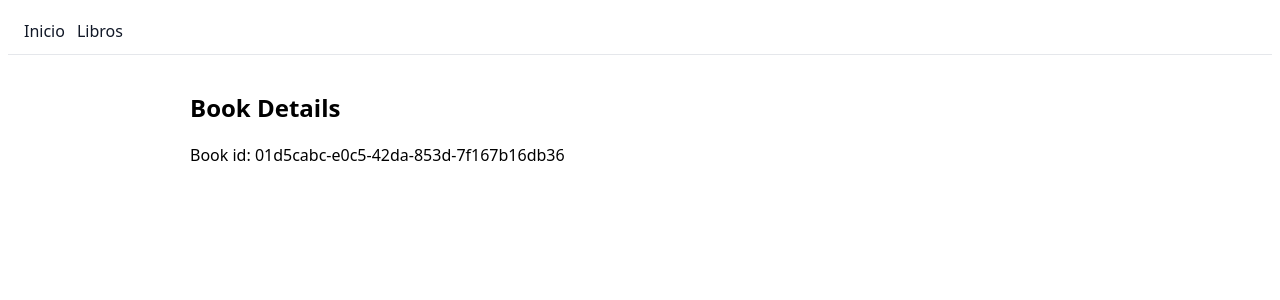
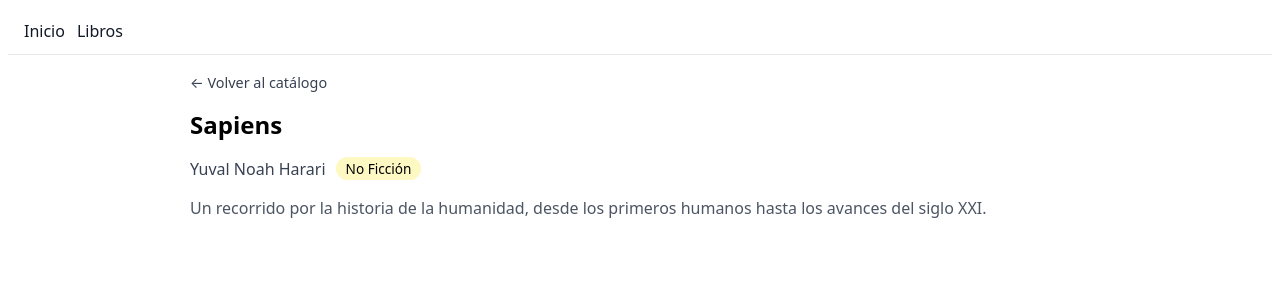
Before and after one commit to jltamayocabello-droid/m6_abp_booklist-spa, a Vue app: page /books/01d5cabc-e0c5-42da-853d-7f167b16db36 in a window 1280 px wide. Shown: the top 300 px of the page. Built offline with nearby package versions, Linux system fonts and the light colour scheme.

Commit message:
Se refactoriza código y se incorpora store de Pinia y persistencia con localstorage

```diff
--- a/src/components/BookCard.vue
+++ b/src/components/BookCard.vue
@@ -1,7 +1,11 @@
 <template>
   <article class="bookCard" :title="`ID: ${props.book.id}`">
     <header class="row">
-      <h3 class="title">{{ props.book.title }}</h3>
+      <h3 class="title">
+        <RouterLink class="titleLink" :to="{ name: 'book-details', params: { id: props.book.id } }">
+          {{ props.book.title }}
+        </RouterLink>
+      </h3>
       <button type="button" class="danger" @click="handleDelete">Eliminar</button>
     </header>
 
@@ -17,6 +21,8 @@
 </template>
 
 <script setup>
+import { RouterLink } from 'vue-router'
+
 const props = defineProps({
   book: { type: Object, required: true },
 })
@@ -52,6 +58,13 @@ function handleDelete() {
 }
 .title {
   margin: 0 0 6px;
+}
+.titleLink {
+  text-decoration: none;
+  color: inherit;
+}
+.titleLink:hover {
+  text-decoration: underline;
 }
 .meta {
   margin: 0;
--- a/src/components/BookForm.vue
+++ b/src/components/BookForm.vue
@@ -9,7 +9,13 @@
       </label>
       <label class="field">
         <span>Autor *</span>
-        <input v-model.trim="newBook.author" type="text" placeholder="Ej: George Orwell" @keydown.enter.prevent @keyup.enter="handleSubmit"/>
+        <input
+          v-model.trim="newBook.author"
+          type="text"
+          placeholder="Ej: George Orwell"
+          @keydown.enter.prevent
+          @keyup.enter="handleSubmit"
+        />
       </label>
 
       <label class="field">
@@ -78,26 +84,59 @@ function handleSubmit() {
 
   emit('bookCreated', {
     id: crypto.randomUUID(),
-    title: newBook.title.trim(),
-    author: newBook.author.trim(),
+    title: newBook.title,
+    author: newBook.author,
     category: newBook.category,
-    description: newBook.description.trim(),
+    description: newBook.description,
   })
 
   resetForm()
 }
 </script>
 
-
-
 <style scoped>
-.card { border: 1px solid #e5e7eb; border-radius: 10px; padding: 16px; }
-.form { display: grid; gap: 12px; }
-.field { display: grid; gap: 6px; }
-input, select, textarea { padding: 10px 12px; border: 1px solid #d1d5db; border-radius: 8px; }
-.primary { padding: 10px 12px; border: 0; border-radius: 8px; background: #111827; color: white; cursor: pointer; }
-.primary:disabled { opacity: 0.5; cursor: not-allowed; }
-.hint { margin: 0; color: #6b7280; }
-.preview { margin-top: 16px; padding-top: 12px; border-top: 1px solid #e5e7eb; }
-.muted { color: #6b7280; }
+.card {
+  border: 1px solid #e5e7eb;
+  border-radius: 10px;
+  padding: 16px;
+}
+.form {
+  display: grid;
+  gap: 12px;
+}
+.field {
+  display: grid;
+  gap: 6px;
+}
+input,
+select,
+textarea {
+  padding: 10px 12px;
+  border: 1px solid #d1d5db;
+  border-radius: 8px;
+}
+.primary {
+  padding: 10px 12px;
+  border: 0;
+  border-radius: 8px;
+  background: #111827;
+  color: white;
+  cursor: pointer;
+}
+.primary:disabled {
+  opacity: 0.5;
+  cursor: not-allowed;
+}
+.hint {
+  margin: 0;
+  color: #6b7280;
+}
+.preview {
+  margin-top: 16px;
+  padding-top: 12px;
+  border-top: 1px solid #e5e7eb;
+}
+.muted {
+  color: #6b7280;
+}
 </style>
--- /dev/null
+++ b/src/stores/books.js
@@ -0,0 +1,68 @@
+import { ref, watch } from 'vue'
+import { defineStore } from 'pinia'
+
+const STORAGE_KEY = 'booklist-books'
+
+const defaultBooks = [
+  {
+    id: crypto.randomUUID(),
+    title: 'Cien años de soledad',
+    author: 'Gabriel García Márquez',
+    category: 'Ficción',
+    description:
+      'La historia multi-generacional de la familia Buendía en el pueblo místico de Macondo.',
+  },
+  {
+    id: crypto.randomUUID(),
+    title: '1984',
+    author: 'George Orwell',
+    category: 'Distopía',
+    description:
+      'Una visión aterradora de un estado totalitario donde el pensamiento libre está prohibido.',
+  },
+  {
+    id: crypto.randomUUID(),
+    title: 'Interstellar',
+    author: 'Christopher Nolan',
+    category: 'Ciencia',
+    description:
+      'Un grupo de astronautas viaja a través de un agujero de gusano en busca de un nuevo hogar para la humanidad.',
+  },
+  {
+    id: crypto.randomUUID(),
+    title: 'Sapiens',
+    author: 'Yuval Noah Harari',
+    category: 'No Ficción',
+    description:
+      'Un recorrido por la historia de la humanidad, desde los primeros humanos hasta los avances del siglo XXI.',
+  },
+  {
+    id: crypto.randomUUID(),
+    title: 'Breve historia del tiempo',
+    author: 'Stephen Hawking',
+    category: 'Historia',
+    description:
+      'Una exploración de los orígenes del universo, los agujeros negros y la naturaleza del tiempo.',
+  },
+]
+
+export const useBookStore = defineStore('books', () => {
+  const stored = localStorage.getItem(STORAGE_KEY)
+  const books = ref(stored ? JSON.parse(stored) : defaultBooks)
+
+  watch(books, (val) => localStorage.setItem(STORAGE_KEY, JSON.stringify(val)), { deep: true })
+
+  function addBook(book) {
+    books.value = [book, ...books.value]
+  }
+
+  function deleteBook(id) {
+    books.value = books.value.filter((b) => b.id !== id)
+  }
+
+  function getBook(id) {
+    return books.value.find((b) => b.id === id) ?? null
+  }
+
+  return { books, addBook, deleteBook, getBook }
+})
--- a/src/views/BookDetailsView.vue
+++ b/src/views/BookDetailsView.vue
@@ -1,16 +1,97 @@
-
-
 <template>
   <section>
-    <h1>Book Details</h1>
-    <p>Book id: {{ props.id }}</p>
+    <RouterLink class="back" :to="{ name: 'books' }">← Volver al catálogo</RouterLink>
 
-    <!-- Lección 5: aquí buscarás el libro por id y mostrarás su info -->
+    <template v-if="book">
+      <h1 class="title">{{ book.title }}</h1>
+
+      <p class="meta">
+        <span class="author">{{ book.author }}</span>
+        <span class="category" :class="categoryClass(book.category)">{{ book.category }}</span>
+      </p>
+
+      <p v-if="book.description" class="description">{{ book.description }}</p>
+      <p v-else class="muted">Sin sinopsis disponible.</p>
+    </template>
+
+    <template v-else>
+      <p class="muted">Libro no encontrado.</p>
+    </template>
   </section>
 </template>
 
 <script setup>
+import { computed } from 'vue'
+import { RouterLink } from 'vue-router'
+import { useBookStore } from '../stores/books.js'
+
 const props = defineProps({
-  id: { type: String, required: true }
+  id: { type: String, required: true },
 })
+
+const store = useBookStore()
+const book = computed(() => store.getBook(props.id))
+
+function categoryClass(category) {
+  return {
+    fiction: category === 'Ficción',
+    nonFiction: category === 'No Ficción',
+    science: category === 'Ciencia',
+    history: category === 'Historia',
+    dystopia: category === 'Distopía',
+  }
+}
 </script>
+
+<style scoped>
+.back {
+  display: inline-block;
+  margin-bottom: 16px;
+  color: #374151;
+  text-decoration: none;
+  font-size: 0.9rem;
+}
+.back:hover {
+  text-decoration: underline;
+}
+.title {
+  margin: 0 0 8px;
+}
+.meta {
+  display: flex;
+  align-items: center;
+  gap: 10px;
+  margin-bottom: 12px;
+}
+.author {
+  color: #374151;
+}
+.category {
+  padding: 2px 10px;
+  border-radius: 999px;
+  background: #f3f4f6;
+  font-size: 0.85rem;
+}
+.category.fiction {
+  background: #ede9fe;
+}
+.category.nonFiction {
+  background: #fef9c3;
+}
+.category.science {
+  background: #dcfce7;
+}
+.category.history {
+  background: #e0f2fe;
+}
+.category.dystopia {
+  background: #fee2e2;
+}
+.description {
+  color: #4b5563;
+  line-height: 1.6;
+}
+.muted {
+  color: #9ca3af;
+}
+</style>
--- a/src/views/BooksView.vue
+++ b/src/views/BooksView.vue
@@ -1,22 +1,18 @@
-
-
 <template>
-  <section>
+  <section class="page">
     <header class="header">
       <h1>Lista de Libros</h1>
       <p>Administra tu catálogo: agrega libros y revisa el listado.</p>
 
-      <button type="button" @click.once="showInfo">
-        Ver tip de uso
+      <button type="button" @click.once="showInfo" :disabled="tipShown" class="tip-btn">
+        {{ tipShown ? 'Tip mostrado ✓' : 'Ver tip de uso' }}
       </button>
       <small v-if="tip">{{ tip }}</small>
     </header>
 
     <BookForm @book-created="handleBookCreated" />
 
-    <div class="spacer"></div>
-
-    <BookList :books="books" @book-deleted="handleBookDeleted"/>
+    <BookList :books="store.books" @book-deleted="handleBookDeleted" />
   </section>
 </template>
 
@@ -24,62 +20,37 @@
 import { ref } from 'vue'
 import BookForm from '../components/BookForm.vue'
 import BookList from '../components/BookList.vue'
+import { useBookStore } from '../stores/books.js'
 
-const books = ref([
-  {
-    id: crypto.randomUUID(),
-    title: 'Cien años de soledad',
-    author: 'Gabriel García Márquez',
-    category: 'Ficción',
-    description: 'La historia multi-generacional de la familia Buendía en el pueblo místico de Macondo.'
-  },
-  {
-    id: crypto.randomUUID(),
-    title: '1984',
-    author: 'George Orwell',
-    category: 'Distopía',
-    description: 'Una visión aterradora de un estado totalitario donde el pensamiento libre está prohibido.'
-  },
-  {
-    id: crypto.randomUUID(),
-    title: 'Interstellar',
-    author: 'Christopher Nolan',
-    category: 'Ciencia',
-    description: 'Un grupo de astronautas viaja a través de un agujero de gusano en busca de un nuevo hogar para la humanidad.'
-  },
-  {
-    id: crypto.randomUUID(),
-    title: 'Sapiens',
-    author: 'Yuval Noah Harari',
-    category: 'No Ficción',
-    description: 'Un recorrido por la historia de la humanidad, desde los primeros humanos hasta los avances del siglo XXI.'
-  },
-  {
-    id: crypto.randomUUID(),
-    title: 'Breve historia del tiempo',
-    author: 'Stephen Hawking',
-    category: 'Historia',
-    description: 'Una exploración de los orígenes del universo, los agujeros negros y la naturaleza del tiempo.'
-  }
-
-])
+const store = useBookStore()
 
 const tip = ref('')
+const tipShown = ref(false)
 
 function showInfo() {
-  tip.value = 'Eventos: BookCard emite -> BookList re-emite -> BooksView filtra.'
+  tip.value = 'Eventos: BookCard emite -> BookList re-emite -> BooksView llama al store.'
+  tipShown.value = true
 }
 
 function handleBookCreated(book) {
-  books.value = [book, ...books.value]
+  store.addBook(book)
 }
 
 function handleBookDeleted(id) {
-  books.value = books.value.filter(b => b.id !== id)
+  store.deleteBook(id)
 }
-
 </script>
 
 <style scoped>
-.header { margin-bottom: 12px; }
+.page {
+  display: grid;
+  gap: 16px;
+}
+.header {
+  margin-bottom: 0;
+}
+.tip-btn:disabled {
+  opacity: 0.6;
+  cursor: default;
+}
 </style>
```
Also changed, not shown: src/components/BookItem.vue (deleted, +0 -11 lines), src/stores/counter.js (deleted, +0 -12 lines).
